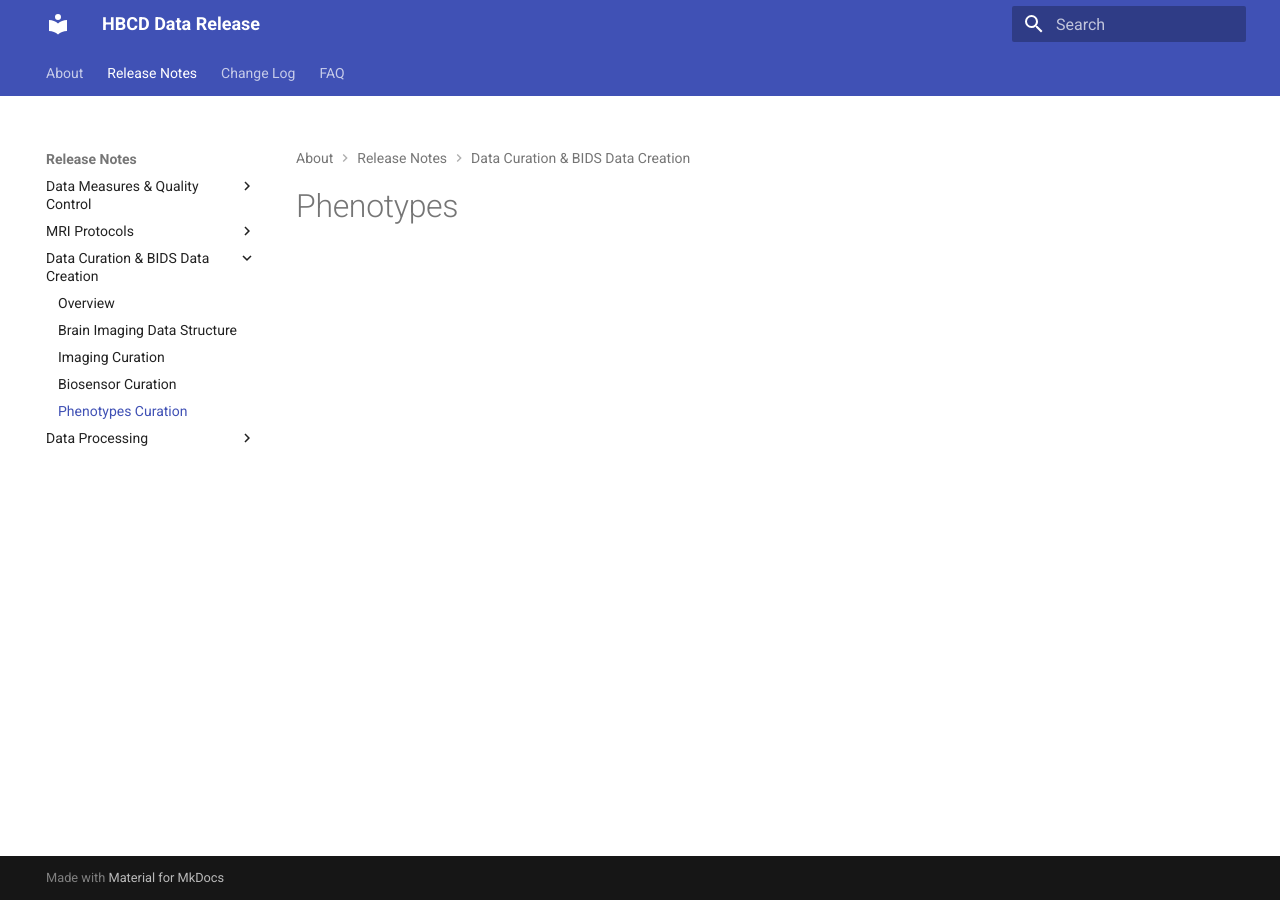
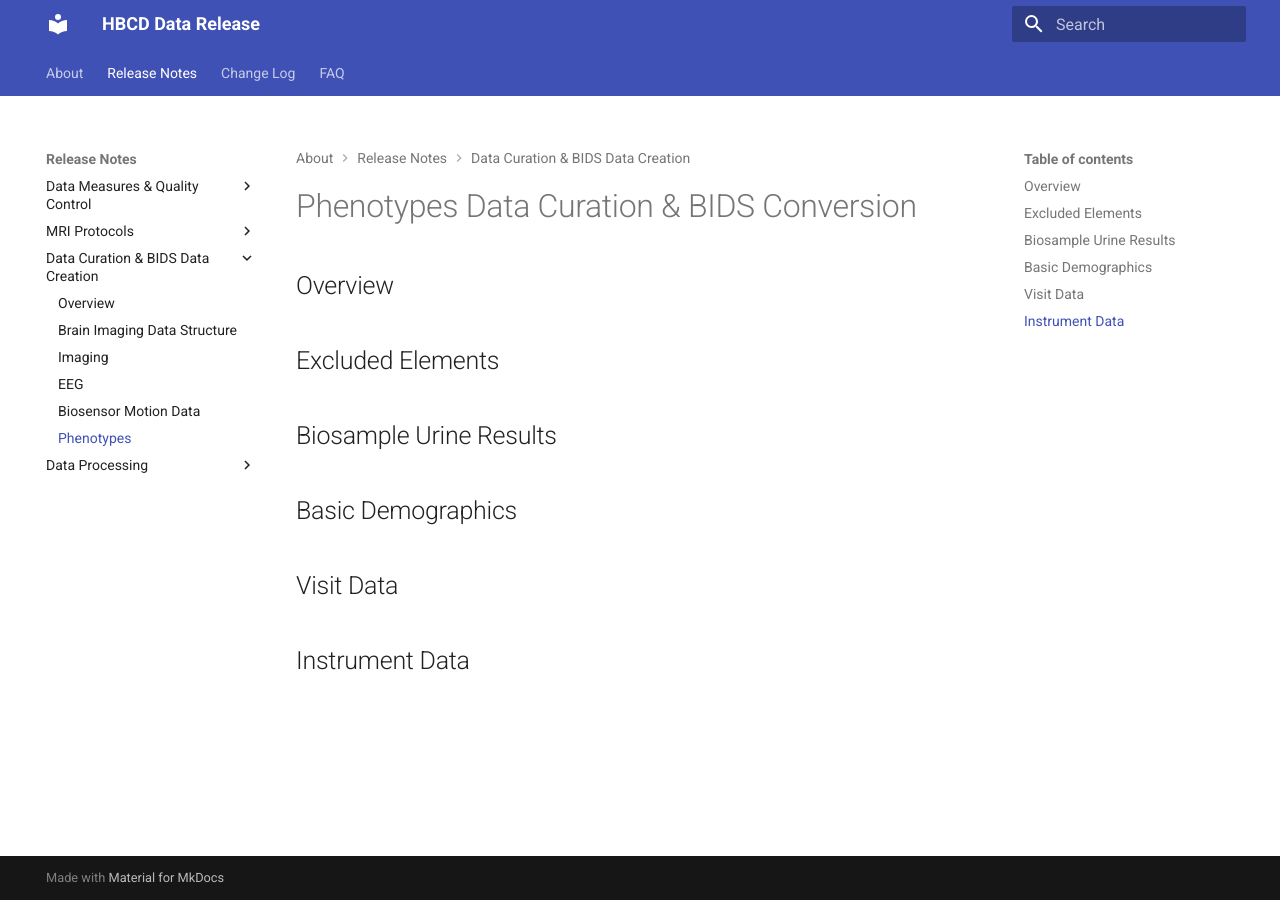
Before and after one commit to mattcieslak/hbcd-docs, an MkDocs documentation site: the page built from docs/datacuration/phenotypes.md, in a window 1280 px wide. Built offline with MkDocs 1.6.1 and Material for MkDocs 9.7.7, drawn with Linux system fonts in a browser that asks for light colours.

Commit message:
data curation

```diff
--- a/docs/datacuration/phenotypes.md
+++ b/docs/datacuration/phenotypes.md
@@ -1 +1,13 @@
-# Phenotypes
+# Phenotypes Data Curation & BIDS Conversion
+
+## Overview
+
+## Excluded Elements
+
+## Biosample Urine Results
+
+## Basic Demographics
+
+## Visit Data
+
+## Instrument Data
--- a/mkdocs.yml
+++ b/mkdocs.yml
@@ -36,9 +36,10 @@ nav:
       - "Data Curation & BIDS Data Creation":
           - Overview: datacuration/index.md
           - Brain Imaging Data Structure: datacuration/bids.md
-          - Imaging Curation: datacuration/imaging.md
-          - Biosensor Curation: datacuration/motion.md
-          - Phenotypes Curation: datacuration/phenotypes.md
+          - Imaging: datacuration/imaging.md
+          - EEG: datacuration/eeg.md
+          - Biosensor Motion Data: datacuration/motion.md
+          - Phenotypes: datacuration/phenotypes.md
       - Data Processing:
           - Overview: processing/index.md
           - "Pipelines & Software Standards": processing/pipelines.md
```
Also changed, not shown: docs/datacuration/eeg.md (added, +1 -0 lines), docs/datacuration/imaging.md (+1 -3 lines), docs/datacuration/index.md (+4 -3 lines), docs/datacuration/motion.md (+1 -1 lines).
